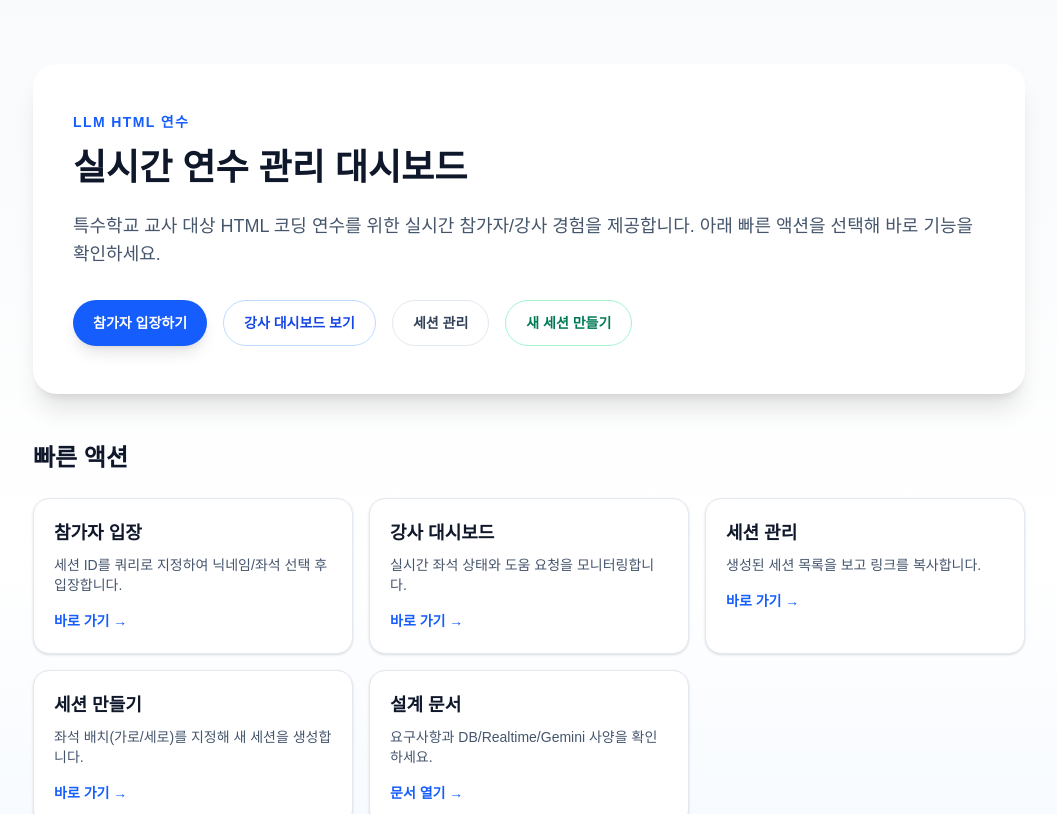
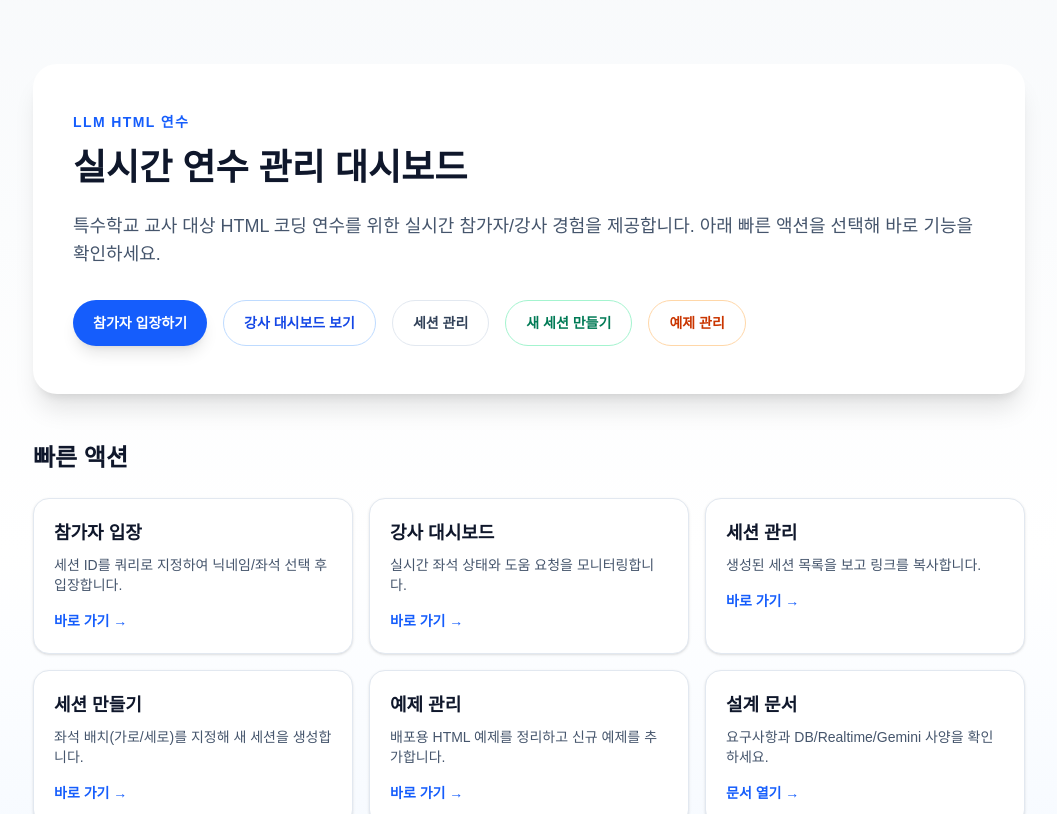
Before and after one commit to macqs/html_class, a Next.js app: page / in a window 1280 px wide. Shown: the top 814 px of the page, without its empty margins (111-1168 px from the left). Built offline with nearby package versions, Linux system fonts and the light colour scheme.

Commit message:
chore: add links for all pages

```diff
--- a/src/app/page.tsx
+++ b/src/app/page.tsx
@@ -20,6 +20,11 @@ const quickActions = [
     title: '세션 만들기',
     description: '좌석 배치(가로/세로)를 지정해 새 세션을 생성합니다.',
     href: '/instructor/new-session',
+  },
+  {
+    title: '예제 관리',
+    description: '배포용 HTML 예제를 정리하고 신규 예제를 추가합니다.',
+    href: '/instructor/examples',
   },
   {
     title: '설계 문서',
@@ -65,6 +70,12 @@ export default function Home() {
             >
               새 세션 만들기
             </Link>
+            <Link
+              href="/instructor/examples"
+              className="inline-flex items-center gap-2 rounded-full border border-orange-200 px-5 py-3 text-sm font-semibold text-orange-700 hover:bg-orange-50"
+            >
+              예제 관리
+            </Link>
           </div>
         </section>
 
```
